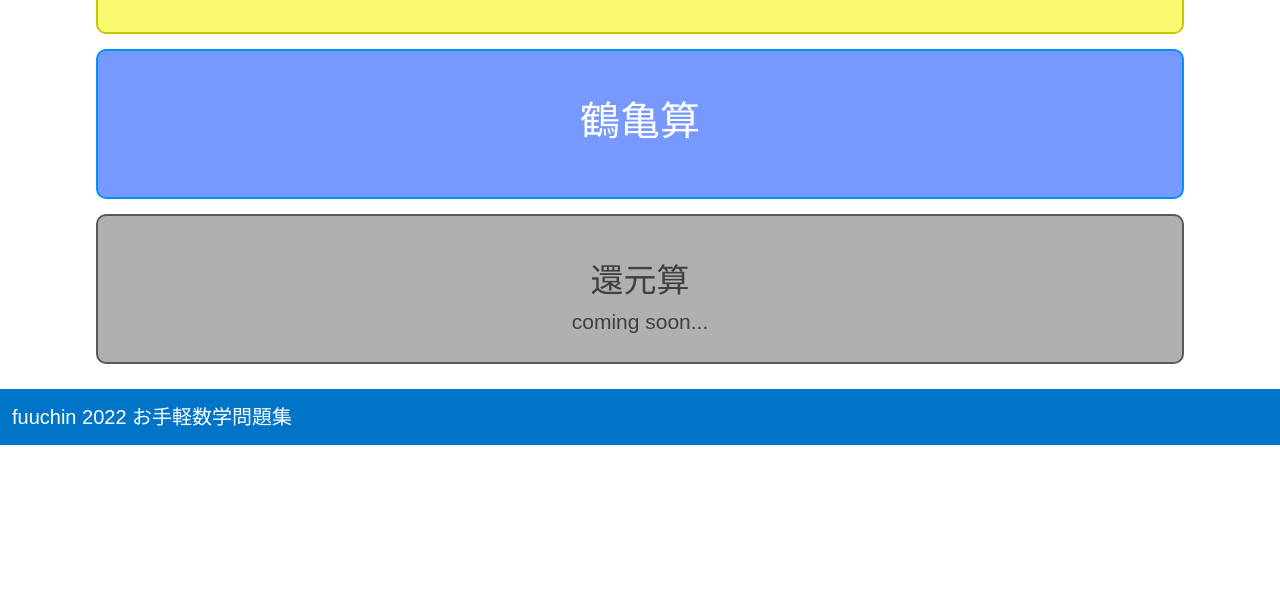
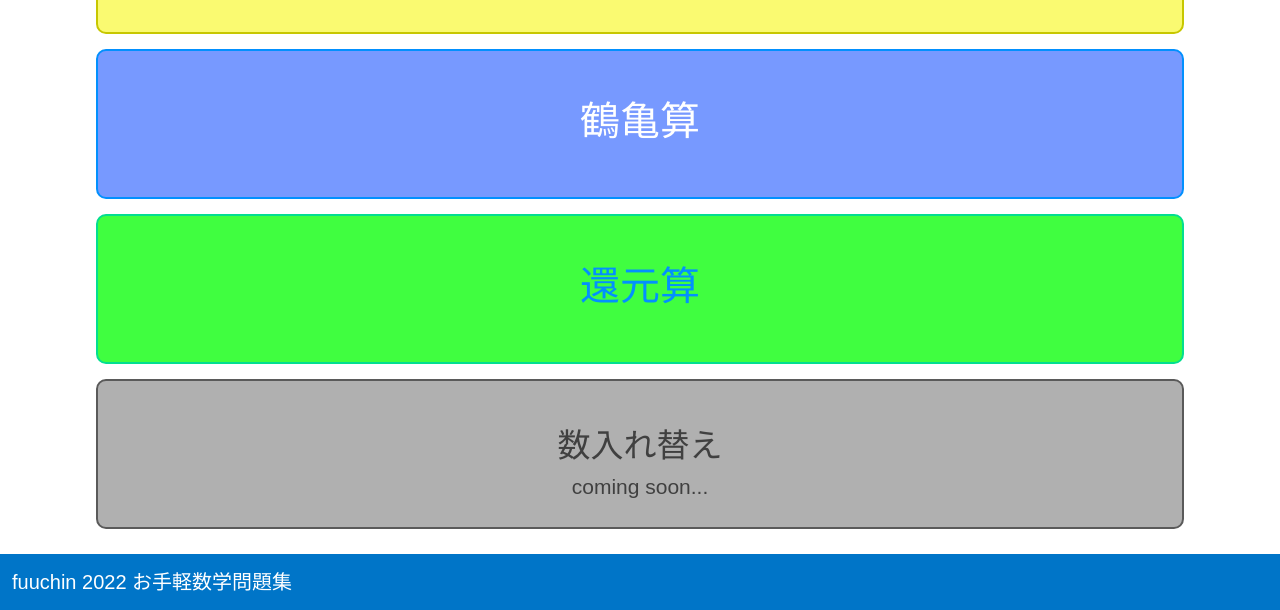
Before and after one commit to fuuchin/handy_math_problems, a plain HTML site: page grade1/houteishiki/index.html in a window 1280 px wide. Shown: the part 755-1365 px from the top of the page. Before the commit the page ends 1200 px from the top, so only its background shows below. Drawn offline with nearby package versions, Linux system fonts and the light colour scheme; a web font is replaced by a local one.

Commit message:
Update index.html

```diff
--- a/grade1/houteishiki/index.html
+++ b/grade1/houteishiki/index.html
@@ -47,14 +47,14 @@
       <div class="button1">
         <a href="./tsurukame/index.html" class="link1">鶴亀算</a>
       </div>
+      <div class="button2">
+        <a href="./kangen/index.html" class="link2">還元算</a>
+      </div>
       <div class="button-comingsoon">
-        <a href="" class="link-comingsoon">還元算</a>
+        <a href="" class="link-comingsoon">数入れ替え</a>
         <p class="text-comingsoon">coming soon...</p>
       </div>
       <!--
-      <div class="button2">
-        <a href="./kangen/index.html" class="link2">還元算</a>
-      </div>
       <div class="button3">
         <a href="./kazuirekae/index.html" class="link3">数入れ替え</a>
       </div>
```
